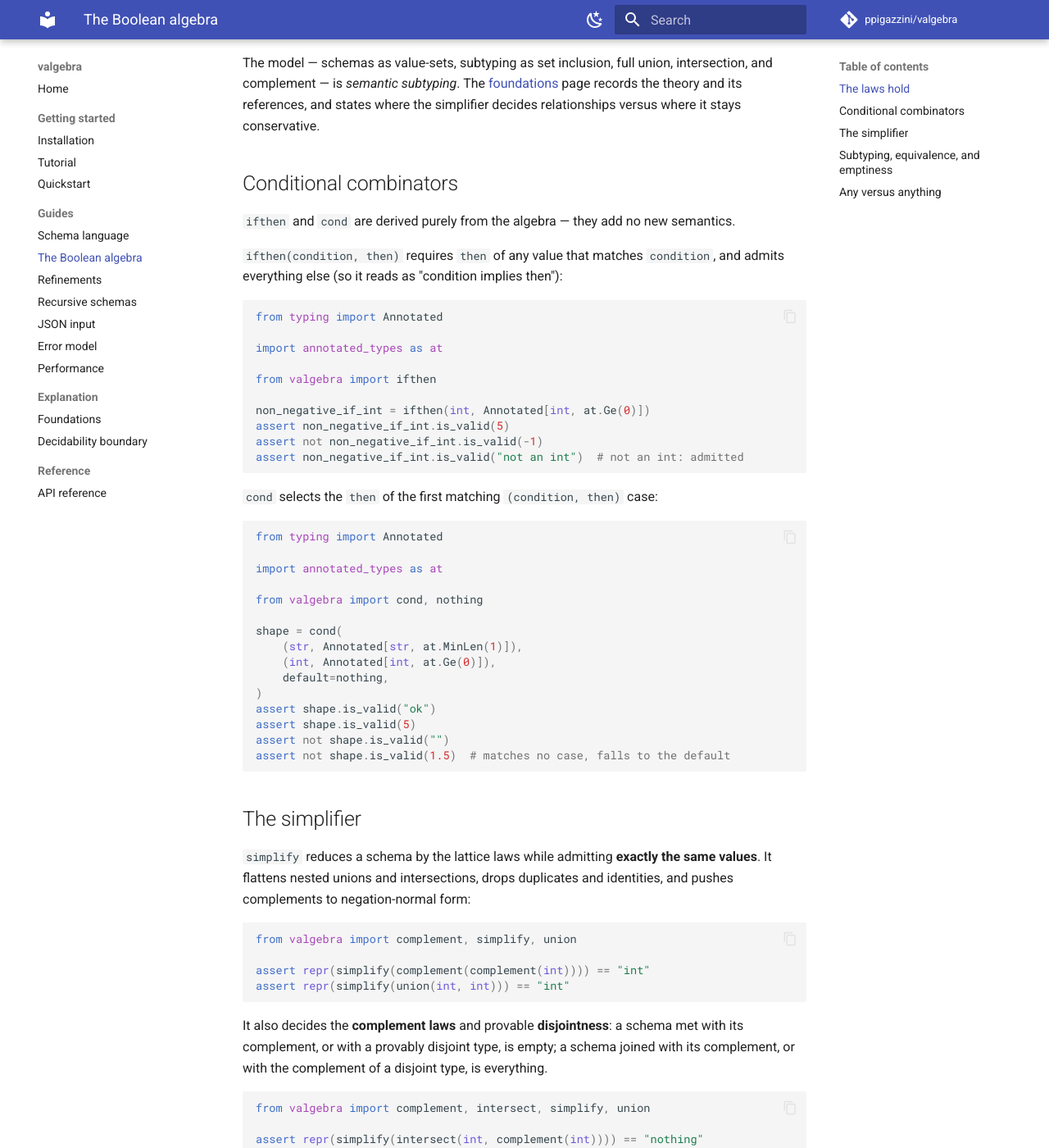
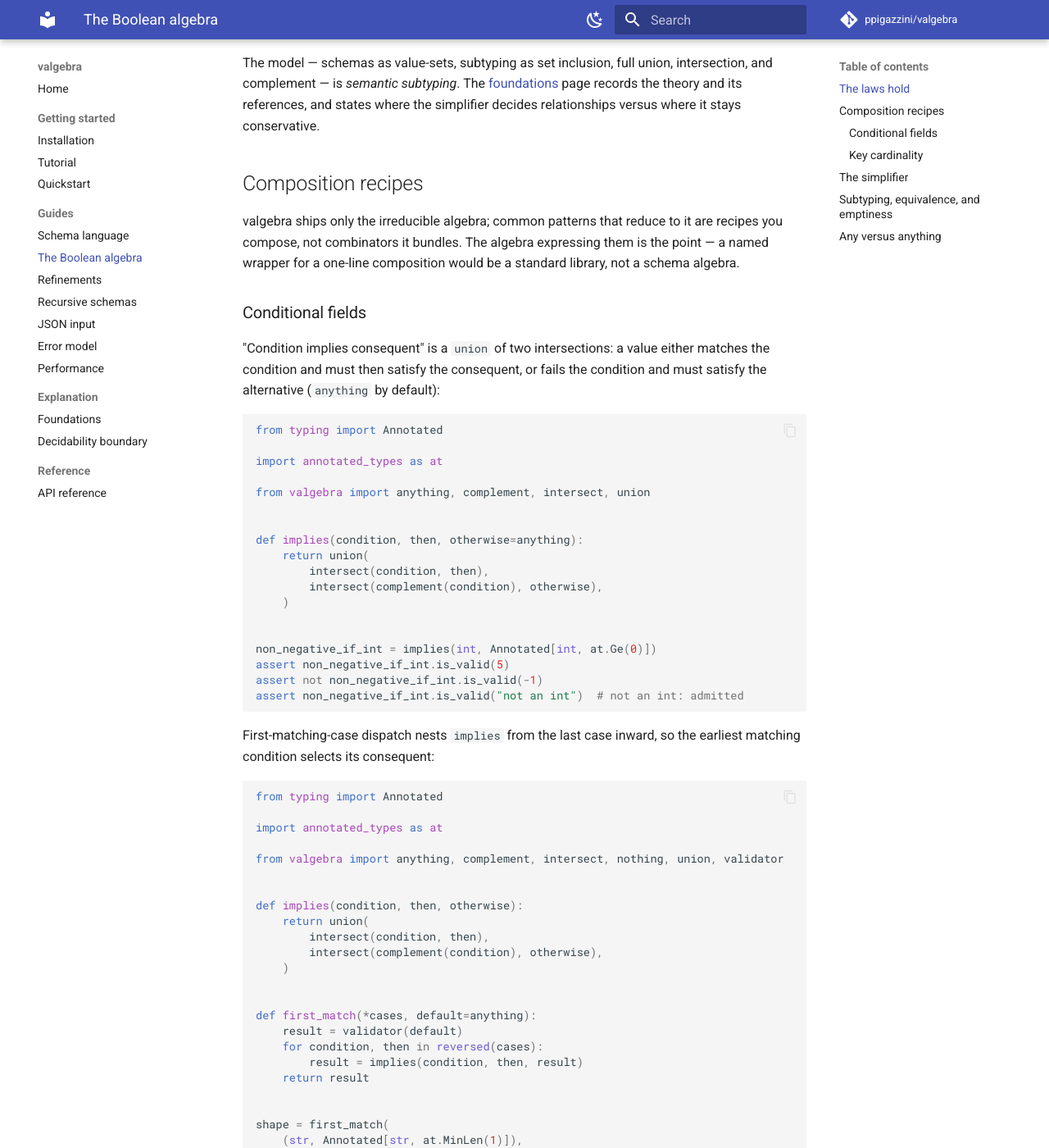
Before and after one commit to ppigazzini/valgebra, an MkDocs documentation site: the page built from docs/algebra.md, in a window 1280 px wide and 1400 px high, scrolled down 841 px. Shown: the whole window at 82% size. Built offline with MkDocs 1.6.1 and Material for MkDocs 9.7.7, drawn with Linux system fonts in a browser that asks for light colours; comment, search, counter and statistics services are not loaded; some of the changed text lies outside the part shown.

Commit message:
refactor: drop the conditional combinators for documented composition
The conditional combinators were byte-for-byte compositions of union,
intersection, and complement, so they belonged in the documentation as
recipes rather than in the shipped surface, where a named wrapper for a
one-line composition grows into a standard library. Remove them and express
conditional fields and key cardinality as composition recipes instead, with
runnable examples and a test that holds the derivations to the decisions the
combinators gave.

The public surface is now the irreducible algebra plus the structural and
whole-schema operations; accept and reject decisions are unchanged.

````diff
--- a/docs/algebra.md
+++ b/docs/algebra.md
@@ -43,37 +43,66 @@ intersection, and complement — is *semantic subtyping*. The
 states where the simplifier decides relationships versus where it stays
 conservative.
 
-## Conditional combinators
+## Composition recipes
 
-`ifthen` and `cond` are derived purely from the algebra — they add no new
-semantics.
+valgebra ships only the irreducible algebra; common patterns that reduce to it
+are recipes you compose, not combinators it bundles. The algebra expressing them
+is the point — a named wrapper for a one-line composition would be a standard
+library, not a schema algebra.
 
-`ifthen(condition, then)` requires `then` of any value that matches `condition`,
-and admits everything else (so it reads as "condition implies then"):
+### Conditional fields
+
+"Condition implies consequent" is a `union` of two intersections: a value either
+matches the condition and must then satisfy the consequent, or fails the
+condition and must satisfy the alternative (`anything` by default):
 
 ```python
 from typing import Annotated
 
 import annotated_types as at
 
-from valgebra import ifthen
+from valgebra import anything, complement, intersect, union
 
-non_negative_if_int = ifthen(int, Annotated[int, at.Ge(0)])
+
+def implies(condition, then, otherwise=anything):
+    return union(
+        intersect(condition, then),
+        intersect(complement(condition), otherwise),
+    )
+
+
+non_negative_if_int = implies(int, Annotated[int, at.Ge(0)])
 assert non_negative_if_int.is_valid(5)
 assert not non_negative_if_int.is_valid(-1)
 assert non_negative_if_int.is_valid("not an int")  # not an int: admitted
 ```
 
-`cond` selects the `then` of the first matching `(condition, then)` case:
+First-matching-case dispatch nests `implies` from the last case inward, so the
+earliest matching condition selects its consequent:
 
 ```python
 from typing import Annotated
 
 import annotated_types as at
 
-from valgebra import cond, nothing
+from valgebra import anything, complement, intersect, nothing, union, validator
 
-shape = cond(
+
+def implies(condition, then, otherwise):
+    return union(
+        intersect(condition, then),
+        intersect(complement(condition), otherwise),
+    )
+
+
+def first_match(*cases, default=anything):
+    result = validator(default)
+    for condition, then in reversed(cases):
+        result = implies(condition, then, result)
+    return result
+
+
+shape = first_match(
     (str, Annotated[str, at.MinLen(1)]),
     (int, Annotated[int, at.Ge(0)]),
     default=nothing,
@@ -82,6 +111,40 @@ assert shape.is_valid("ok")
 assert shape.is_valid(5)
 assert not shape.is_valid("")
 assert not shape.is_valid(1.5)  # matches no case, falls to the default
+```
+
+### Key cardinality
+
+"At least one of these keys is present", and its siblings, are also algebra. A
+record that merely asserts a key is present is an open record requiring it —
+`lax({key: anything})` — and the cardinality follows from `union`, `intersect`,
+and `complement`:
+
+```python
+from valgebra import anything, complement, intersect, lax, union, validator
+
+
+def has(key):
+    return lax(validator({key: anything}))
+
+
+at_least_one = union(has("a"), has("b"))
+assert at_least_one.is_valid({"a": 1})
+assert at_least_one.is_valid({"b": 2, "x": 0})
+assert not at_least_one.is_valid({"x": 0})
+
+at_most_one = complement(intersect(has("a"), has("b")))  # not both
+assert at_most_one.is_valid({"a": 1})
+assert at_most_one.is_valid({})
+assert not at_most_one.is_valid({"a": 1, "b": 2})
+
+exactly_one = union(
+    intersect(has("a"), complement(has("b"))),
+    intersect(has("b"), complement(has("a"))),
+)
+assert exactly_one.is_valid({"a": 1})
+assert not exactly_one.is_valid({"a": 1, "b": 2})
+assert not exactly_one.is_valid({})
 ```
 
 ## The simplifier
````
Also changed, not shown: ARCHITECTURE.md (+4 -4 lines), CHANGELOG.md (+3 -2 lines), README.md (+8 -11 lines), docs/api.md (+0 -4 lines), 3 other files.
